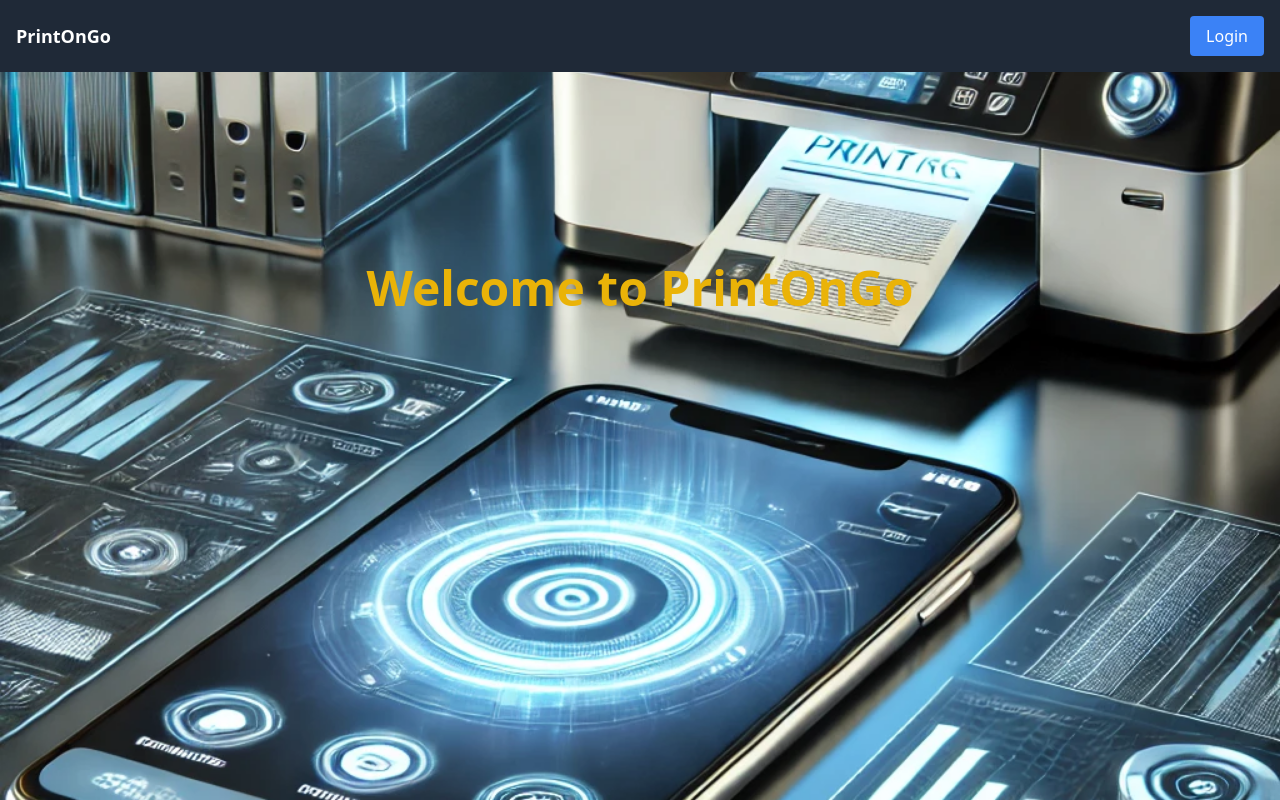
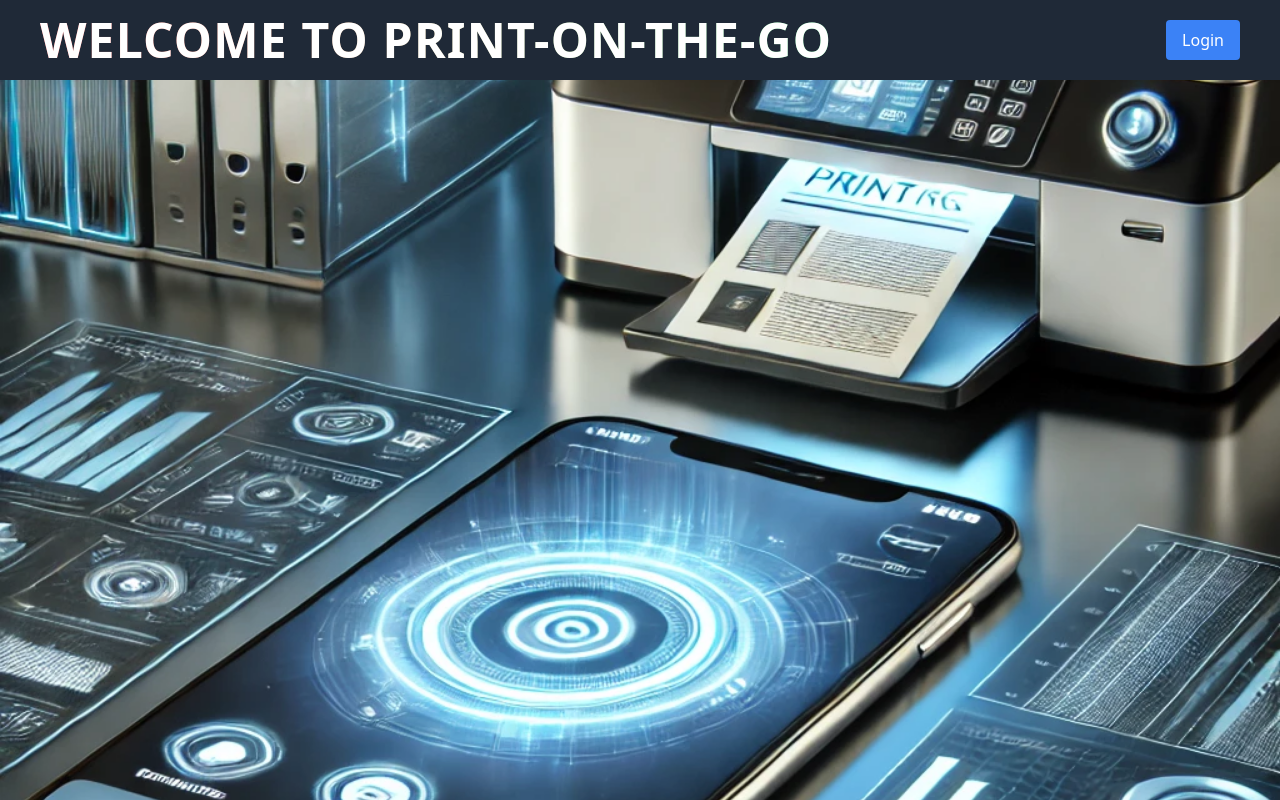
Before and after one commit to Muralipendem/PRINT_ON_THE_GO, a React (Vite) app in the folder frontend/: page /home in a window 1280 px wide. Built offline with nearby package versions, Linux system fonts and the light colour scheme.

Commit message:
refactor home page layout and improve background image handling

```diff
--- a/frontend/src/pages/home.jsx
+++ b/frontend/src/pages/home.jsx
@@ -11,12 +11,13 @@ const Home = () => {
     };
 
     return (
-        <div className="min-h-screen bg-cover bg-center w-[100%]" style={{ backgroundImage: "url(" + bgImage + ")"
-
-         }}>
-            <nav className="bg-gray-800 p-4">
-                <div className="container mx-auto flex justify-between items-center">
-                    <div className="text-white text-lg font-bold">PrintOnGo</div>
+        <div className="w-full">
+            {/* Navbar */}
+            <nav className="bg-gray-800 p-4 w-full fixed top-0 left-0">
+                <div className="w-full flex justify-between items-center px-6">
+                    <h1 className="text-5xl font-extrabold text-white tracking-wide uppercase bg-gradient-to-r from-red-500 to-green-400 text-transparent bg-clip-text">
+                        Welcome To Print-On-The-Go
+                    </h1>
                     <button
                         onClick={navigateToLogin}
                         className="bg-blue-500 text-white px-4 py-2 rounded hover:bg-blue-700"
@@ -25,11 +26,15 @@ const Home = () => {
                     </button>
                 </div>
             </nav>
-            <div className="flex items-center justify-center h-full">
-                <h1 className=" text-5xl font-bold mt-[15%] text-yellow-500">Welcome to PrintOnGo</h1>
-            </div>
+
+            {/* Background Image Section (fills screen after navbar) */}
+            <div
+                className="w-full h-[calc(100vh-4rem)] bg-cover bg-center mt-[4rem]"
+                style={{ backgroundImage: `url(${bgImage})` }}
+            ></div>
         </div>
     );
+
 };
 
 export default Home;
```
